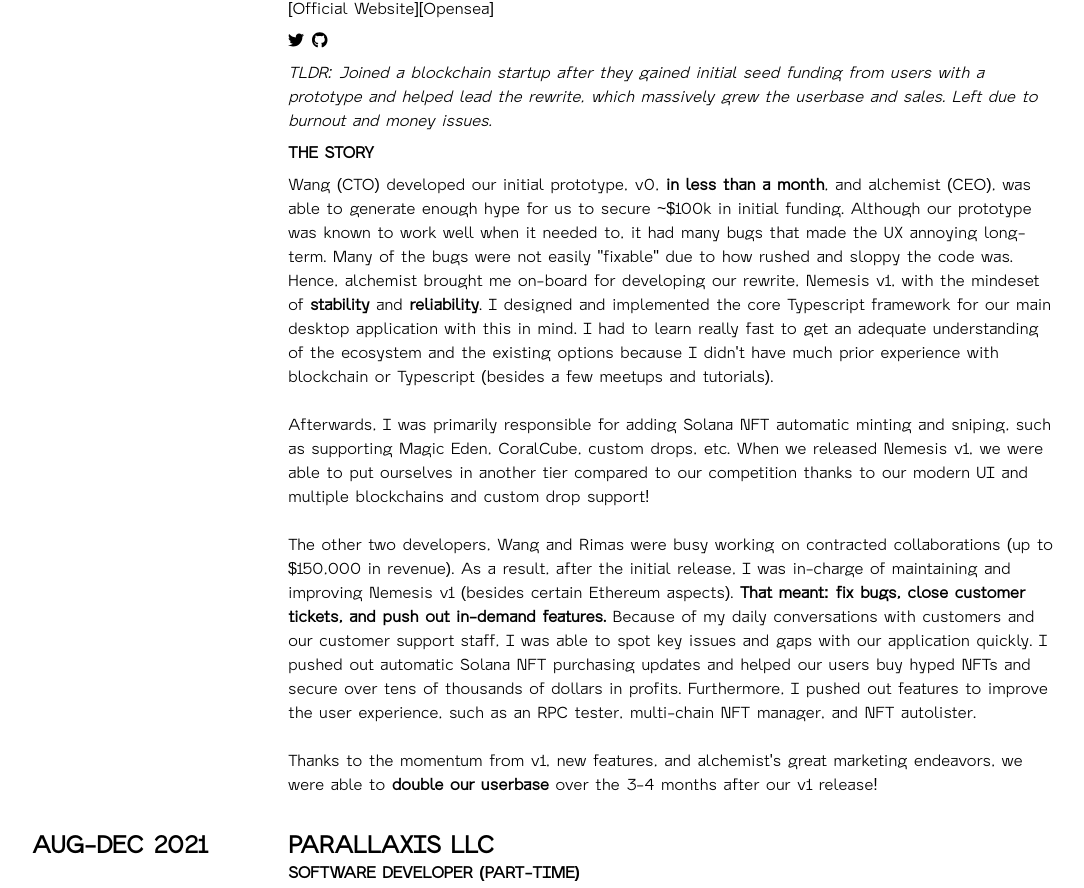
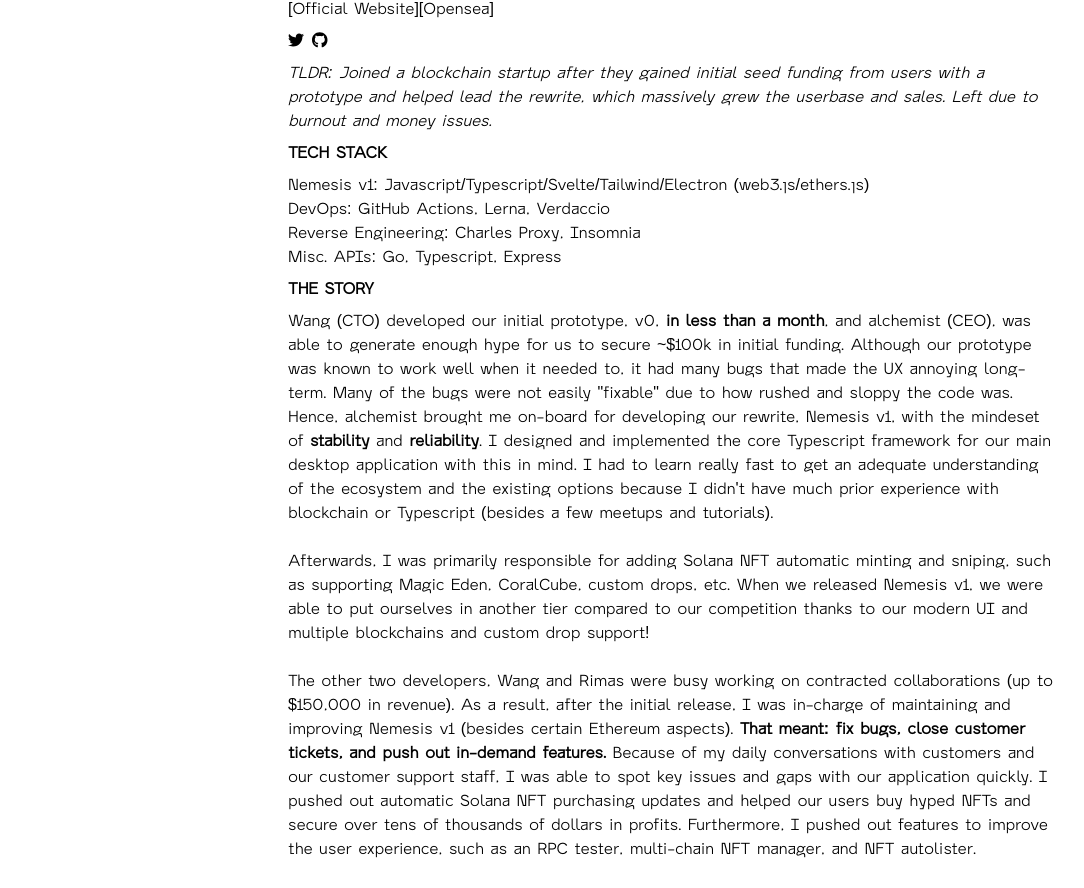
Before and after one commit to jchen42703/jchen42703.github.io, a React (Create React App) app in the folder v2/: page / in a window 1280 px wide. Shown: the part 1311-2199 px from the top of the page, without its empty margins (96-1180 px from the left). Built offline with nearby package versions, Linux system fonts and the light colour scheme.

Commit message:
Added tech stack for nemesis experience

```diff
--- a/v2/src/home/work/nemesis.tsx
+++ b/v2/src/home/work/nemesis.tsx
@@ -76,6 +76,23 @@
 						issues.
 					</p>
 				</div>
+
+				<UppercasedText
+					text={"Tech Stack"}
+					bold={true}
+					classes={"text-1xl inline-block mt-2"}
+				></UppercasedText>
+				<br />
+				<ul className="list-items mt-2">
+					<li>
+						Nemesis v1:
+						Javascript/Typescript/Svelte/Tailwind/Electron
+						(web3.js/ethers.js)
+					</li>
+					<li>DevOps: GitHub Actions, Lerna, Verdaccio</li>
+					<li>Reverse Engineering: Charles Proxy, Insomnia</li>
+					<li>Misc. APIs: Go, Typescript, Express</li>
+				</ul>
 				<UppercasedText
 					text={"The Story"}
 					bold={true}
```
